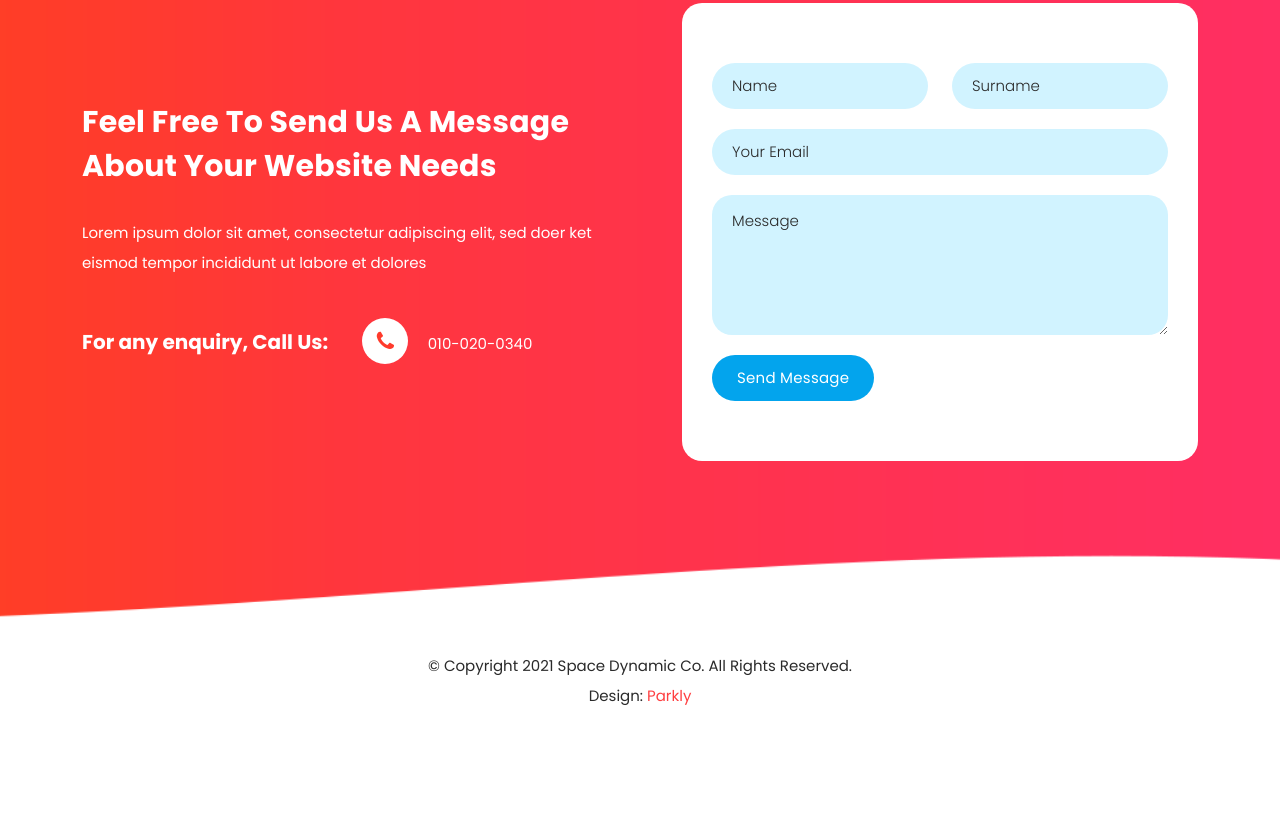
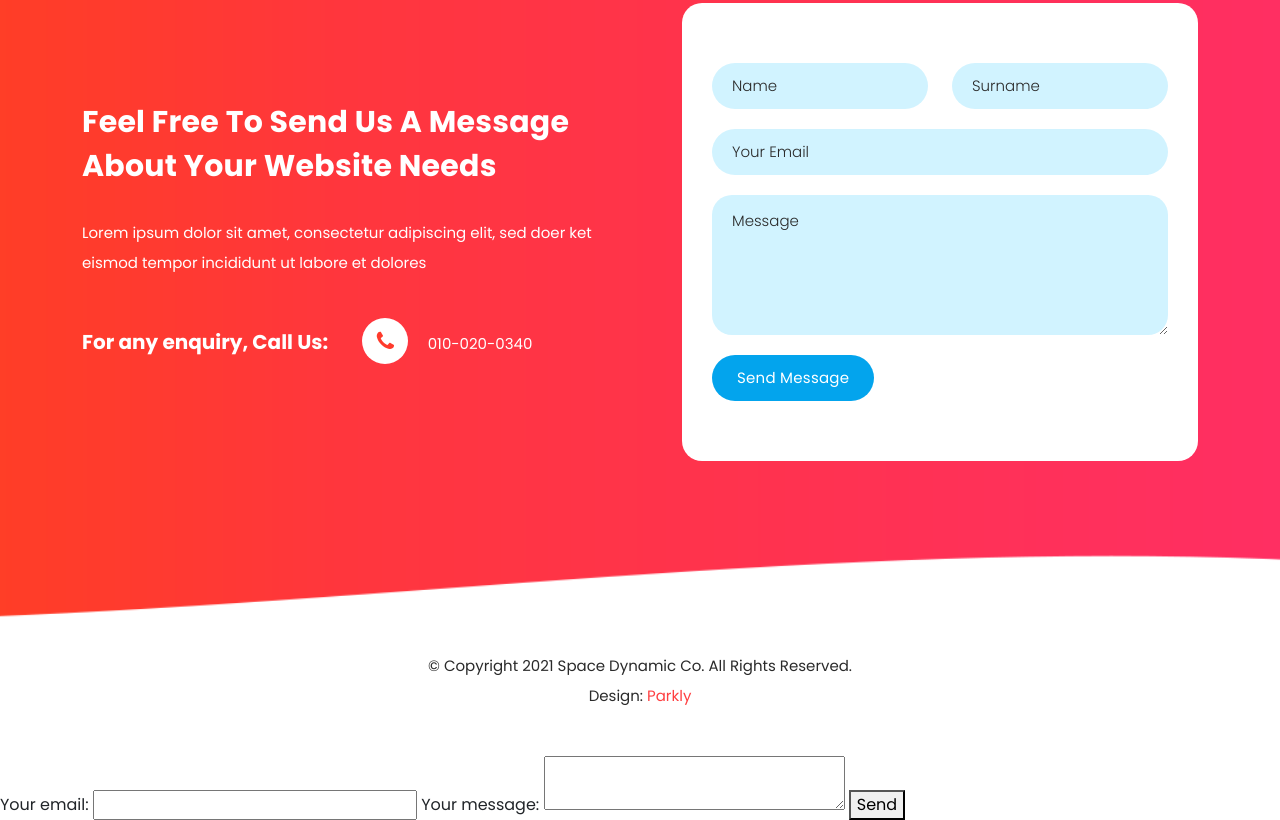
Before and after one commit to prasanth4i/parkly, a plain HTML site: page index.html in a window 1280 px wide. Shown: the part 4069-4889 px from the top of the page. Before the commit the page ends 4825 px from the top, so only its background shows below. Drawn offline with Linux system fonts and the light colour scheme.

Commit message:
Update index.html

```diff
--- a/index.html
+++ b/index.html
@@ -422,5 +422,20 @@ https://templatemo.com/tm-562-space-dynamic
   <script src="assets/js/imagesloaded.js"></script>
   <script src="assets/js/templatemo-custom.js"></script>
 
+  <form
+  action="https://formspree.io/f/mrgjvjol"
+  method="POST"
+>
+  <label>
+    Your email:
+    <input type="email" name="email">
+  </label>
+  <label>
+    Your message:
+    <textarea name="message"></textarea>
+  </label>
+  <!-- your other form fields go here -->
+  <button type="submit">Send</button>
+</form>
 </body>
 </html>
```
